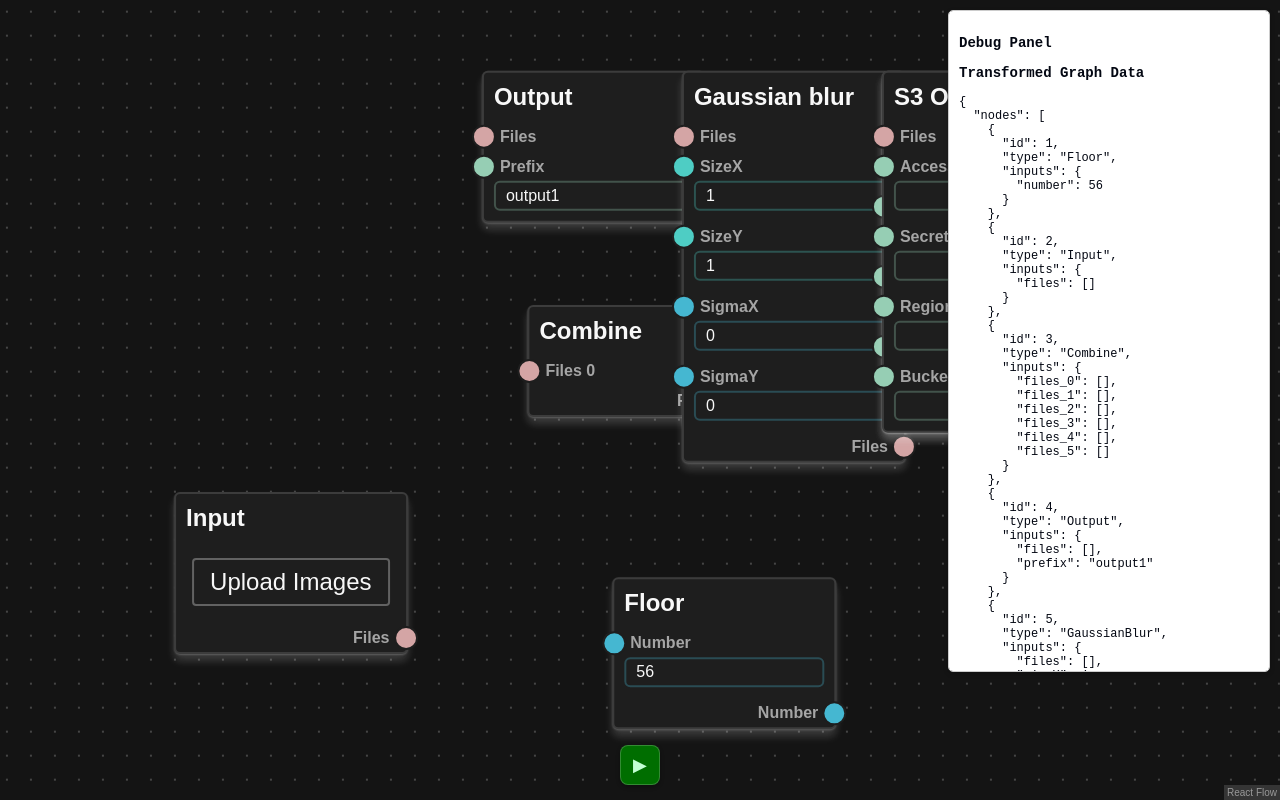
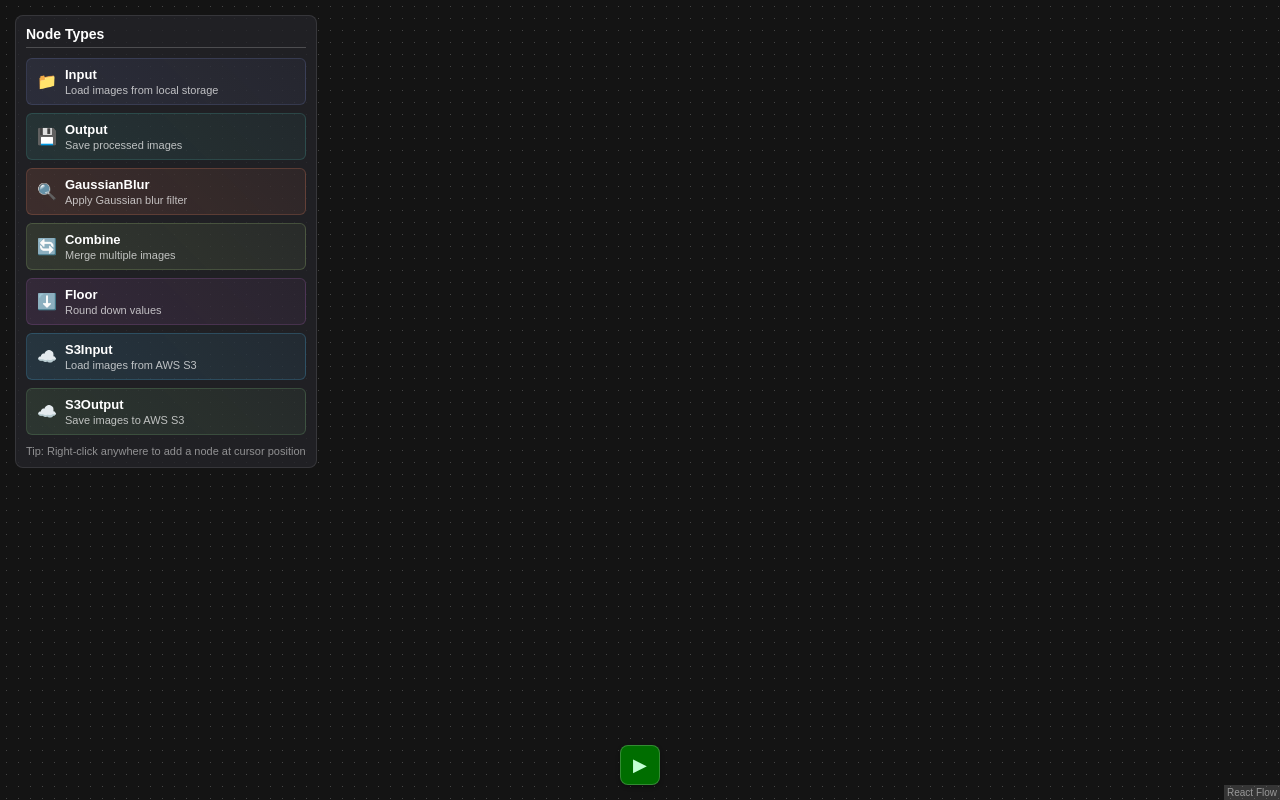
Before and after one commit to PolinaPolupan/pixel, a React (Vite) app in the folder frontend/: page / in a window 1280 px wide. Built offline with nearby package versions, Linux system fonts and the light colour scheme.

Commit message:
Implement add nodes panel

```diff
--- a/frontend/src/App.jsx
+++ b/frontend/src/App.jsx
@@ -1,4 +1,4 @@
-import React, { useCallback, useState } from 'react';
+import React, { useCallback, useState, useRef } from 'react';
 import {
   ReactFlow,
   Background,
@@ -7,11 +7,14 @@ import {
   addEdge,
   Panel,
   ReactFlowProvider,
+  useReactFlow
 } from '@xyflow/react';
 import '@xyflow/react/dist/style.css';
 
 import DebugPanel from './components/Debug';
 import { NotificationPanel, NotificationKeyframes } from './components/NotificationPanel';
+import NodeTypesPanel from './components/NodeTypesPanel';
+import ContextMenu from './components/ContextMenu';
 import { PlayButton } from './components/PlayButton';
 import Floor from './components/nodes/Floor';
 import Input from './components/nodes/Input';
@@ -22,11 +25,10 @@ import S3Input from './components/nodes/S3Input';
 import S3Output from './components/nodes/S3Output';
 import { getHandleParameterType, canCastType } from './utils/parameterTypes';
 
-// Import custom hooks
 import { useNotification } from './utils/useNotification';
 import { useGraphTransformation } from './utils/useGraphTransformation';
 
-// API configuration
+
 const API_URL = 'http://localhost:8080/v1/graph';
 
 const nodeTypes = {
@@ -53,10 +55,12 @@ const initialEdges = [];
 
 function AppContent() {
   // Flow states
-  const [nodes, setNodes, onNodesChange] = useNodesState(initialNodes);
-  const [edges, setEdges, onEdgesChange] = useEdgesState(initialEdges);
+  const [nodes, setNodes, onNodesChange] = useNodesState([]);
+  const [edges, setEdges, onEdgesChange] = useEdgesState([]);
   const [isProcessing, setIsProcessing] = useState(false);
   const [colorMode, setColorMode] = useState('dark');
+  const [contextMenu, setContextMenu] = useState(null);
+  const reactFlowWrapper = useRef(null);
 
   // Custom hooks
   const { error, success, setError, setSuccess, clearError, clearSuccess } = useNotification();
@@ -113,8 +117,68 @@ function AppContent() {
     }
   };
 
+  const { screenToFlowPosition, getNodes, addNodes } = useReactFlow();
+
+  const createNode = useCallback((type, position) => {
+    // Get highest node ID to ensure unique IDs
+    const nodeIds = getNodes().map(node => parseInt(node.id));
+    const newId = (Math.max(...nodeIds, 0) + 1).toString();
+
+    // Default data for each node type
+    const defaultData = {
+      Input: { files: [] },
+      Output: { files: [], prefix: 'output' },
+      GaussianBlur: { files: [], sizeX: 3, sizeY: 3, sigmaX: 1, sigmaY: 1 },
+      Combine: { files_0: [], files_1: [], files_2: [], files_3: [], files_4: [], files_5: [] },
+      Floor: { number: 0 },
+      S3Input: { access_key_id: "", secret_access_key: "", region: "", bucket: "" },
+      S3Output: { files: [], access_key_id: "", secret_access_key: "", region: "", bucket: "" }
+    };
+
+    // Create new node
+    const newNode = {
+      id: newId,
+      type,
+      position,
+      data: defaultData[type] || {}
+    };
+
+    addNodes(newNode);
+  }, [getNodes, addNodes]);
+
+  // Handle right-click to open context menu
+  const onContextMenu = useCallback(
+    (event) => {
+      event.preventDefault();
+
+      const boundingRect = reactFlowWrapper.current.getBoundingClientRect();
+      const position = {
+        x: event.clientX - boundingRect.left,
+        y: event.clientY - boundingRect.top,
+      };
+
+      setContextMenu({
+        position,
+        flowPosition: screenToFlowPosition({
+          x: event.clientX - boundingRect.left,
+          y: event.clientY - boundingRect.top,
+        }),
+      });
+    },
+    [screenToFlowPosition]
+  );
+
+  // Close context menu
+  const closeContextMenu = useCallback(() => {
+    setContextMenu(null);
+  }, []);
+
   return (
-    <div style={{ width: '100vw', height: '100vh' }}>
+    <div
+      style={{ width: '100vw', height: '100vh' }}
+      ref={reactFlowWrapper}
+      onContextMenu={onContextMenu}
+    >
       <ReactFlow
         nodes={nodes}
         edges={edges}
@@ -127,7 +191,8 @@ function AppContent() {
         fitView
       >
         <Background variant="dots" gap={12} size={1} />
-        <DebugPanel />
+        {/* <DebugPanel /> */}
+        <NodeTypesPanel />
 
         {/* Play button panel */}
         <Panel position="bottom-center">
@@ -149,6 +214,14 @@ function AppContent() {
 
         <NotificationKeyframes />
       </ReactFlow>
+      {/* Context Menu */}
+      {contextMenu && (
+        <ContextMenu
+          position={contextMenu.position}
+          onClose={closeContextMenu}
+          createNode={(type) => createNode(type, contextMenu.flowPosition)}
+        />
+      )}
     </div>
   );
 }
--- /dev/null
+++ b/frontend/src/components/ContextMenu.jsx
@@ -0,0 +1,87 @@
+import React, { useCallback, useEffect } from 'react';
+import { useReactFlow } from '@xyflow/react';
+
+const nodeTypeDetails = {
+  Input: { icon: '📁' },
+  Output: { icon: '💾' },
+  GaussianBlur: { icon: '🔍' },
+  Combine: { icon: '🔄' },
+  Floor: { icon: '⬇️' },
+  S3Input: { icon: '☁️📥' },
+  S3Output: { icon: '☁️📤' },
+};
+
+const ContextMenu = ({
+  onClick,
+  onClose,
+  position = { x: 0, y: 0 },
+  createNode
+}) => {
+  const handleClick = useCallback((type) => {
+    createNode(type, position);
+    onClose();
+  }, [createNode, position, onClose]);
+
+  // Close menu if user clicks outside
+  useEffect(() => {
+    const handleClickOutside = () => onClose();
+    document.addEventListener('click', handleClickOutside);
+    return () => document.removeEventListener('click', handleClickOutside);
+  }, [onClose]);
+
+  return (
+    <div
+      className="context-menu"
+      style={{
+        position: 'absolute',
+        top: position.y,
+        left: position.x,
+        zIndex: 10,
+        background: 'rgba(35, 35, 40, 0.95)',
+        borderRadius: '8px',
+        boxShadow: '0 4px 12px rgba(0, 0, 0, 0.3)',
+        border: '1px solid rgba(255, 255, 255, 0.1)',
+        padding: '5px 0',
+        minWidth: '150px',
+      }}
+    >
+      <div style={{
+        borderBottom: '1px solid rgba(255, 255, 255, 0.1)',
+        padding: '5px 10px',
+        color: 'rgba(255, 255, 255, 0.5)',
+        fontSize: '12px',
+        fontWeight: 'bold'
+      }}>
+        Add Node
+      </div>
+
+      {Object.keys(nodeTypeDetails).map((type) => (
+        <div
+          key={type}
+          onClick={() => handleClick(type)}
+          style={{
+            padding: '6px 10px',
+            cursor: 'pointer',
+            transition: 'background 0.2s',
+            color: 'white',
+            fontSize: '13px',
+            display: 'flex',
+            alignItems: 'center',
+            gap: '8px'
+          }}
+          onMouseOver={(e) => {
+            e.currentTarget.style.background = 'rgba(255, 255, 255, 0.1)';
+          }}
+          onMouseOut={(e) => {
+            e.currentTarget.style.background = 'transparent';
+          }}
+        >
+          <span style={{ fontSize: '14px' }}>{nodeTypeDetails[type].icon}</span>
+          {type}
+        </div>
+      ))}
+    </div>
+  );
+};
+
+export default ContextMenu;
--- /dev/null
+++ b/frontend/src/components/NodeTypesPanel.jsx
@@ -0,0 +1,148 @@
+import React from 'react';
+import { Panel, useReactFlow } from '@xyflow/react';
+import { getParameterColor } from '../utils/parameterColors';
+
+const nodeTypeDetails = {
+  Input: {
+    description: 'Load images from local storage',
+    color: '#7986CB',
+    icon: '📁'
+  },
+  Output: {
+    description: 'Save processed images',
+    color: '#4DB6AC',
+    icon: '💾'
+  },
+  GaussianBlur: {
+    description: 'Apply Gaussian blur filter',
+    color: '#FF8A65',
+    icon: '🔍'
+  },
+  Combine: {
+    description: 'Merge multiple images',
+    color: '#AED581',
+    icon: '🔄'
+  },
+  Floor: {
+    description: 'Round down values',
+    color: '#BA68C8',
+    icon: '⬇️'
+  },
+  S3Input: {
+    description: 'Load images from AWS S3',
+    color: '#4FC3F7',
+    icon: '☁️'
+  },
+  S3Output: {
+    description: 'Save images to AWS S3',
+    color: '#81C784',
+    icon: '☁️'
+  },
+};
+
+const NodeTypesPanel = () => {
+  const { getNodes, addNodes, screenToFlowPosition } = useReactFlow();
+
+  const createNode = (type, position) => {
+    // Get highest node ID to ensure unique IDs
+    const nodeIds = getNodes().map(node => parseInt(node.id));
+    const newId = (Math.max(...nodeIds, 0) + 1).toString();
+
+    // Default data for each node type
+    const defaultData = {
+      Input: { files: [] },
+      Output: { files: [], prefix: 'output' },
+      GaussianBlur: { files: [], sizeX: 3, sizeY: 3, sigmaX: 1, sigmaY: 1 },
+      Combine: { files_0: [], files_1: [], files_2: [], files_3: [], files_4: [], files_5: [] },
+      Floor: { number: 0 },
+      S3Input: { access_key_id: "", secret_access_key: "", region: "", bucket: "" },
+      S3Output: { files: [], access_key_id: "", secret_access_key: "", region: "", bucket: "" }
+    };
+
+    // Create new node
+    const newNode = {
+      id: newId,
+      type,
+      position,
+      data: defaultData[type] || {}
+    };
+
+    addNodes(newNode);
+  };
+
+  return (
+    <Panel position="top-left" style={{
+      background: 'rgba(35, 35, 40, 0.8)',
+      borderRadius: '8px',
+      padding: '10px',
+      border: '1px solid rgba(255, 255, 255, 0.1)',
+      maxHeight: '75vh',
+      overflowY: 'auto'
+    }}>
+      <div style={{ marginBottom: '10px' }}>
+        <h3 style={{
+          margin: '0 0 10px 0',
+          color: 'white',
+          fontSize: '14px',
+          borderBottom: '1px solid rgba(255, 255, 255, 0.2)',
+          paddingBottom: '5px'
+        }}>
+          Node Types
+        </h3>
+
+        <div style={{
+          display: 'flex',
+          flexDirection: 'column',
+          gap: '8px'
+        }}>
+          {Object.keys(nodeTypeDetails).map((type) => (
+            <div
+              key={type}
+              onClick={() => createNode(type, { x: 100, y: 100 })}
+              style={{
+                background: `linear-gradient(45deg, ${nodeTypeDetails[type].color}22, ${nodeTypeDetails[type].color}11)`,
+                border: `1px solid ${nodeTypeDetails[type].color}33`,
+                borderRadius: '6px',
+                padding: '8px 10px',
+                cursor: 'pointer',
+                transition: 'all 0.2s ease',
+                color: 'white',
+                fontSize: '13px',
+                display: 'flex',
+                alignItems: 'center',
+                gap: '8px'
+              }}
+              onMouseOver={(e) => {
+                e.currentTarget.style.background = `linear-gradient(45deg, ${nodeTypeDetails[type].color}44, ${nodeTypeDetails[type].color}22)`;
+                e.currentTarget.style.transform = 'translateY(-1px)';
+                e.currentTarget.style.boxShadow = '0 4px 8px rgba(0,0,0,0.15)';
+              }}
+              onMouseOut={(e) => {
+                e.currentTarget.style.background = `linear-gradient(45deg, ${nodeTypeDetails[type].color}22, ${nodeTypeDetails[type].color}11)`;
+                e.currentTarget.style.transform = 'translateY(0)';
+                e.currentTarget.style.boxShadow = 'none';
+              }}
+            >
+              <span style={{ fontSize: '16px' }}>{nodeTypeDetails[type].icon}</span>
+              <div>
+                <div style={{ fontWeight: 'bold', marginBottom: '2px' }}>{type}</div>
+                <div style={{ fontSize: '11px', opacity: '0.7' }}>{nodeTypeDetails[type].description}</div>
+              </div>
+            </div>
+          ))}
+        </div>
+      </div>
+
+      <div style={{
+        fontSize: '11px',
+        color: 'rgba(255, 255, 255, 0.5)',
+        textAlign: 'center',
+        marginTop: '10px'
+      }}>
+        Tip: Right-click anywhere to add a node at cursor position
+      </div>
+    </Panel>
+  );
+};
+
+export default NodeTypesPanel;
--- a/frontend/src/components/handles/InputHandle.jsx
+++ b/frontend/src/components/handles/InputHandle.jsx
@@ -22,11 +22,9 @@ const InputHandle = ({
 
   const handleInputChange = (evt) => {
     if (!isConnected) {
-      // Fix for the "00" issue - properly handling number inputs
       let value;
 
       if (type === 'number') {
-        // Check if the input is valid and not NaN before using valueAsNumber
         const isValidNumber = !isNaN(evt.target.valueAsNumber);
         value = isValidNumber ? evt.target.valueAsNumber : evt.target.value;
       } else {
@@ -37,7 +35,7 @@ const InputHandle = ({
     }
   };
 
-  const inputClass = `input-handle-${id}-${handleId}`; // Unique class per instance
+  const inputClass = `input-handle-${id}-${handleId}`;
 
   const inputStyle = {
     display: 'block',
--- a/frontend/src/components/nodes/Combine.jsx
+++ b/frontend/src/components/nodes/Combine.jsx
@@ -54,6 +54,7 @@ export default function Combine({ data }) {
           type="source"
           position="right"
           id="files"
+          connectionCount="10"
           parameterType="FILENAMES_ARRAY"
         />
     </div>
```
